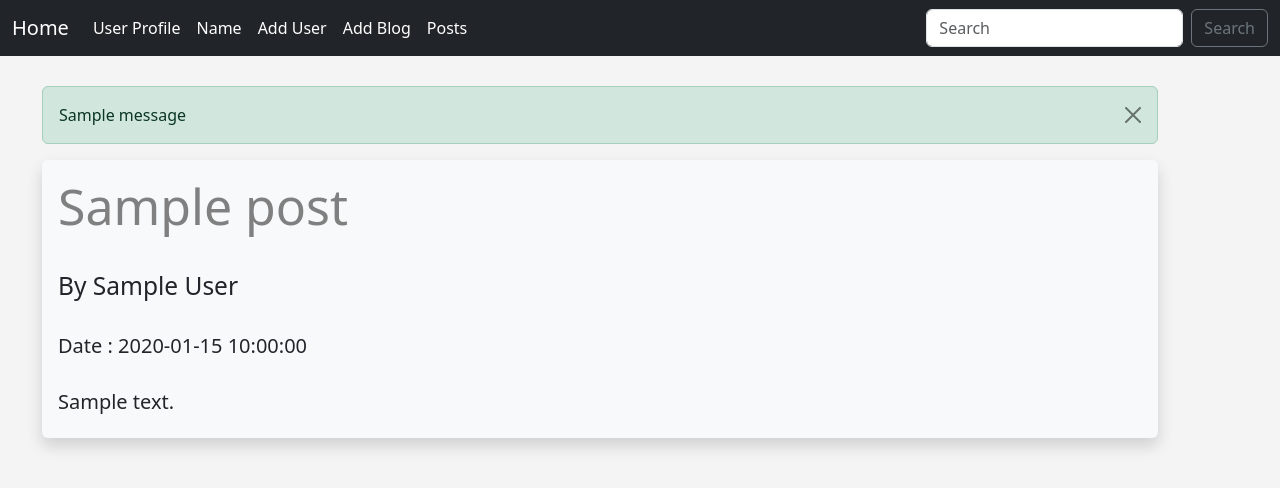
After one commit to a-anuj/flask-projects, a Flask app: page /posts in a window 1280 px wide. The commit adds this page. Shown: the top 488 px of the page. Run offline with Flask 3, Linux system fonts and the light colour scheme; tables that the repository leaves empty hold one stand-in row (values such as "Sample post"); one stand-in notice (Sample message) is shown.

Commit message:
Created a navbar-link to show all the blogs

```diff
--- a/app_1.py
+++ b/app_1.py
@@ -184,6 +184,12 @@ def add_post():
     return render_template("add_post.html", form=form)
 
 
+@app.route('/posts')
+def Posts():
+    all_posts = posts.query.order_by(posts.date_posted)
+    return render_template('blog_posts.html', all_posts=all_posts)
+
+
 @app.route('/test_pw', methods=['GET', "POST"])
 def test_pw():
     email = None
--- /dev/null
+++ b/templates/blog_posts.html
@@ -0,0 +1,21 @@
+{% extends 'base.html' %}
+
+{% block content %}
+
+{% for message in get_flashed_messages() %}
+<div class="alert alert-success alert-dismissible show" role="alert">
+    {{ message }}
+    <button type="button" class="btn-close" data-bs-dismiss="alert" aria-label="Close"></button>
+</div>
+{% endfor %}
+
+    {% for all_post in all_posts %}
+    <div class="shadow p-3 mb-5 bg-body-tertiary rounded">
+        <h1>{{ all_post.title }}</h1><br>
+        <h3><small>By {{ all_post.author }}</small></h3><br>
+        <h5>Date : {{ all_post.date_posted }}</h5><br>
+        <h5>{{ all_post.content }}</h5>
+    </div>
+    {% endfor %}
+
+{% endblock %}
--- a/templates/navbar.html
+++ b/templates/navbar.html
@@ -18,6 +18,9 @@
                 <li class="nav-item">
                     <a class="nav-link active" aria-current="page" href="{{url_for('add_post')}} ">Add Blog</a>
                 </li>
+                <li class="nav-item">
+                    <a class="nav-link active" aria-current="page" href="{{url_for('Posts')}} ">Posts</a>
+                </li>
             </ul>
             <form class="d-flex" role="search">
                 <input class="form-control me-2" type="search" placeholder="Search" aria-label="Search">
```
